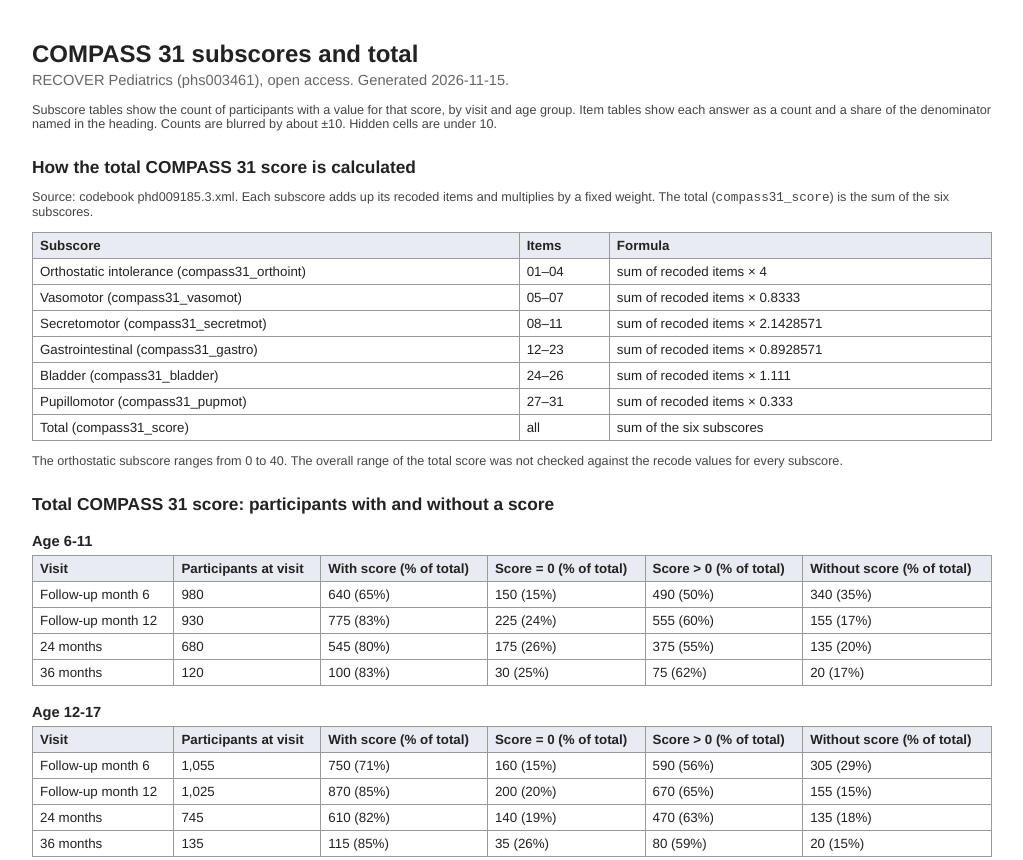
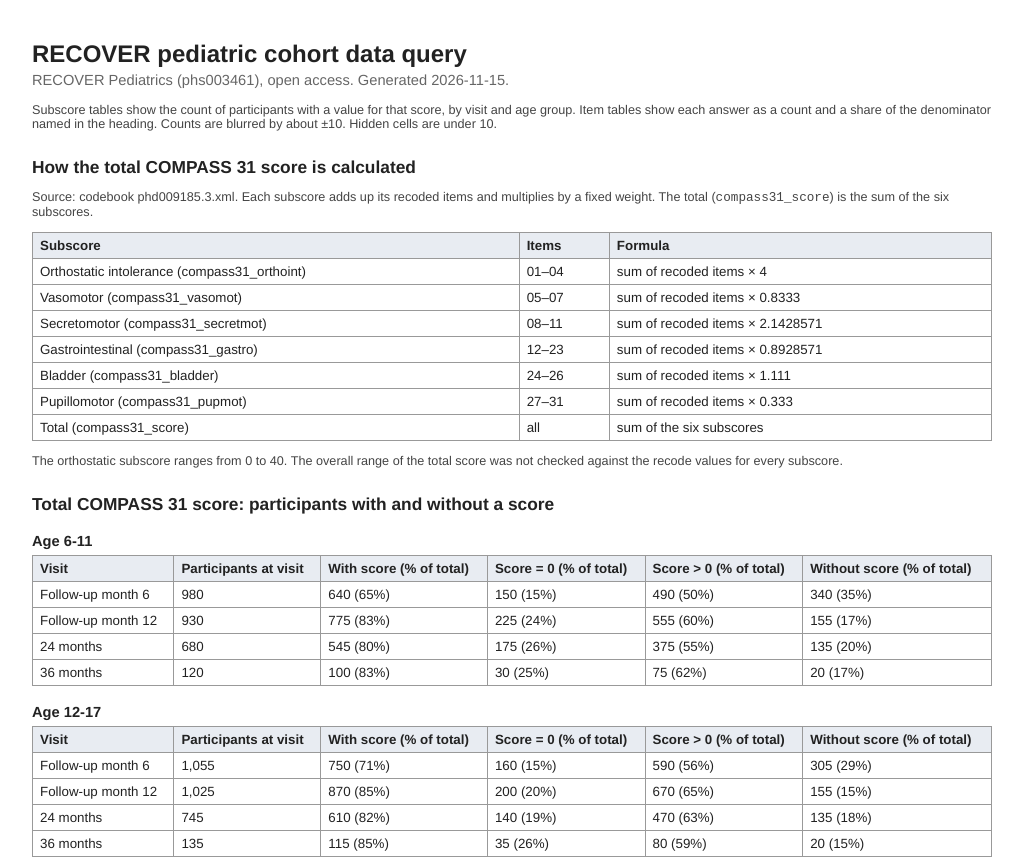
Before and after one commit to disrupt2026/compass31, a plain HTML site: page compass31_subdomains.html in a window 1280 px wide. Shown: the top 860 px of the page, without its empty margins (8-1031 px from the left). Drawn offline with Linux system fonts and the light colour scheme.

Commit message:
Rename overview page to RECOVER pediatric cohort data query

```diff
--- a/compass31_subdomains.html
+++ b/compass31_subdomains.html
@@ -1,6 +1,6 @@
 <!DOCTYPE html>
 <html><head><meta charset="utf-8">
-<title>COMPASS 31 subscores and total</title>
+<title>RECOVER pediatric cohort data query</title>
 <style>
 body { font-family: Helvetica, Arial, sans-serif; font-size: 11pt; margin: 40px; color: #222; max-width: 960px; }
 h1 { font-size: 18pt; margin-bottom: 4px; }
@@ -16,7 +16,7 @@ th { background: #e8ecf2; }
 .chart-subtitle { font-size: 12pt; margin: 0 0 8px; }
 </style></head>
 <body>
-<h1>COMPASS 31 subscores and total</h1>
+<h1>RECOVER pediatric cohort data query</h1>
 <p class="meta">RECOVER Pediatrics (phs003461), open access. Generated 2026-11-15.</p>
 <p class="note">Subscore tables show the count of participants with a value for that score, by visit and age group. Item tables show each answer as a count and a share of the denominator named in the heading. Counts are blurred by about &plusmn;10. Hidden cells are under 10.</p>
 <h2>How the total COMPASS 31 score is calculated</h2>
```
Also changed, not shown: index.html (+1 -1 lines).
